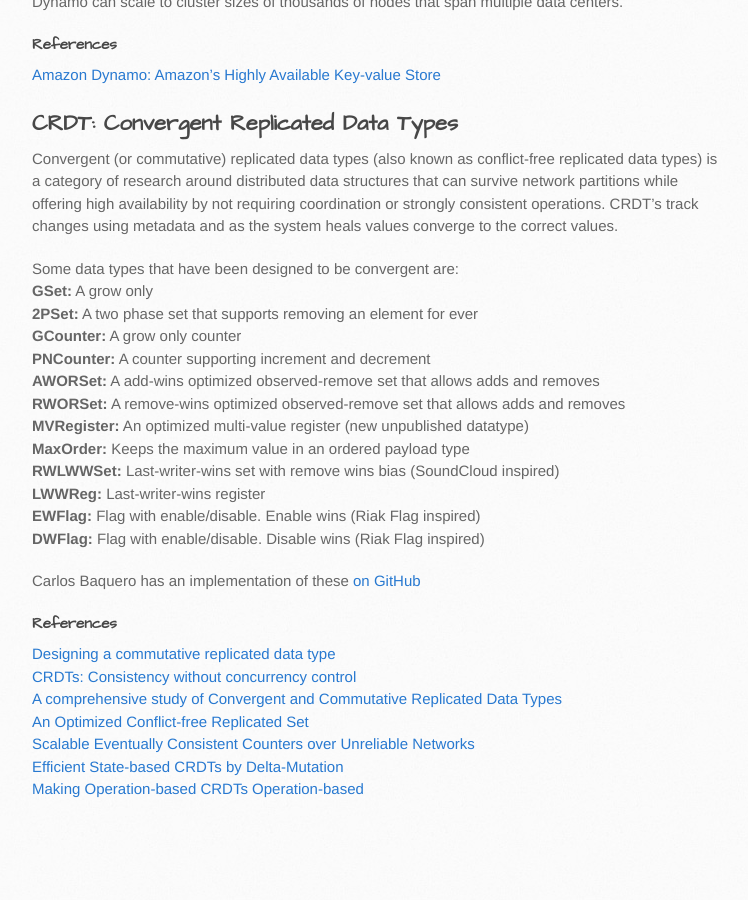
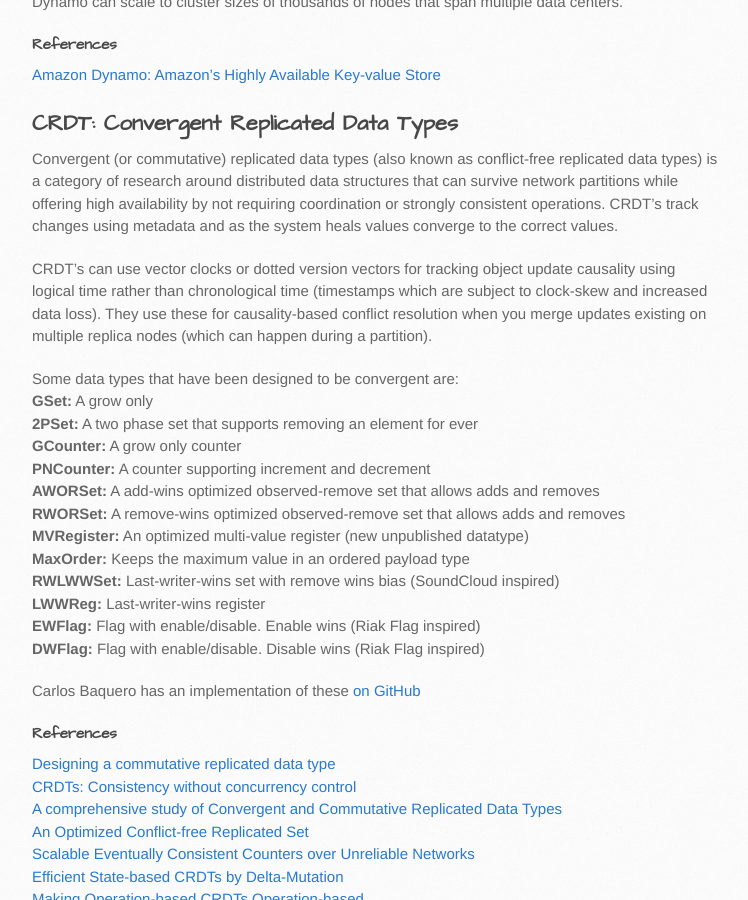
Before and after one commit to simongui/simongui.github.io, a Jekyll site: the page built from distributed-systems/eventual-consistency.md, in a window 1280 px wide and 900 px high, scrolled down 720 px. Shown: the whole window, without its empty margins (138-886 px from the left). Built offline with Jekyll 4.4.1, drawn with Linux system fonts in a browser that asks for light colours; before the commit the page ends 1563 px from its top, so only the background shows below that.

Commit message:
no message

```diff
--- a/distributed-systems/eventual-consistency.md
+++ b/distributed-systems/eventual-consistency.md
@@ -21,6 +21,8 @@
 ## CRDT: Convergent Replicated Data Types
 
 Convergent (or commutative) replicated data types (also known as conflict-free replicated data types) is a category of research around distributed data structures that can survive network partitions while offering high availability by not requiring coordination or strongly consistent operations. CRDT's track changes using metadata and as the system heals values converge to the correct values.
+
+CRDT's can use vector clocks or dotted version vectors for tracking object update causality using logical time rather than chronological time (timestamps which are subject to clock-skew and increased data loss). They use these for causality-based conflict resolution when you merge updates existing on multiple replica nodes (which can happen during a partition).
 
 Some data types that have been designed to be convergent are:
 **GSet:** A grow only
```
